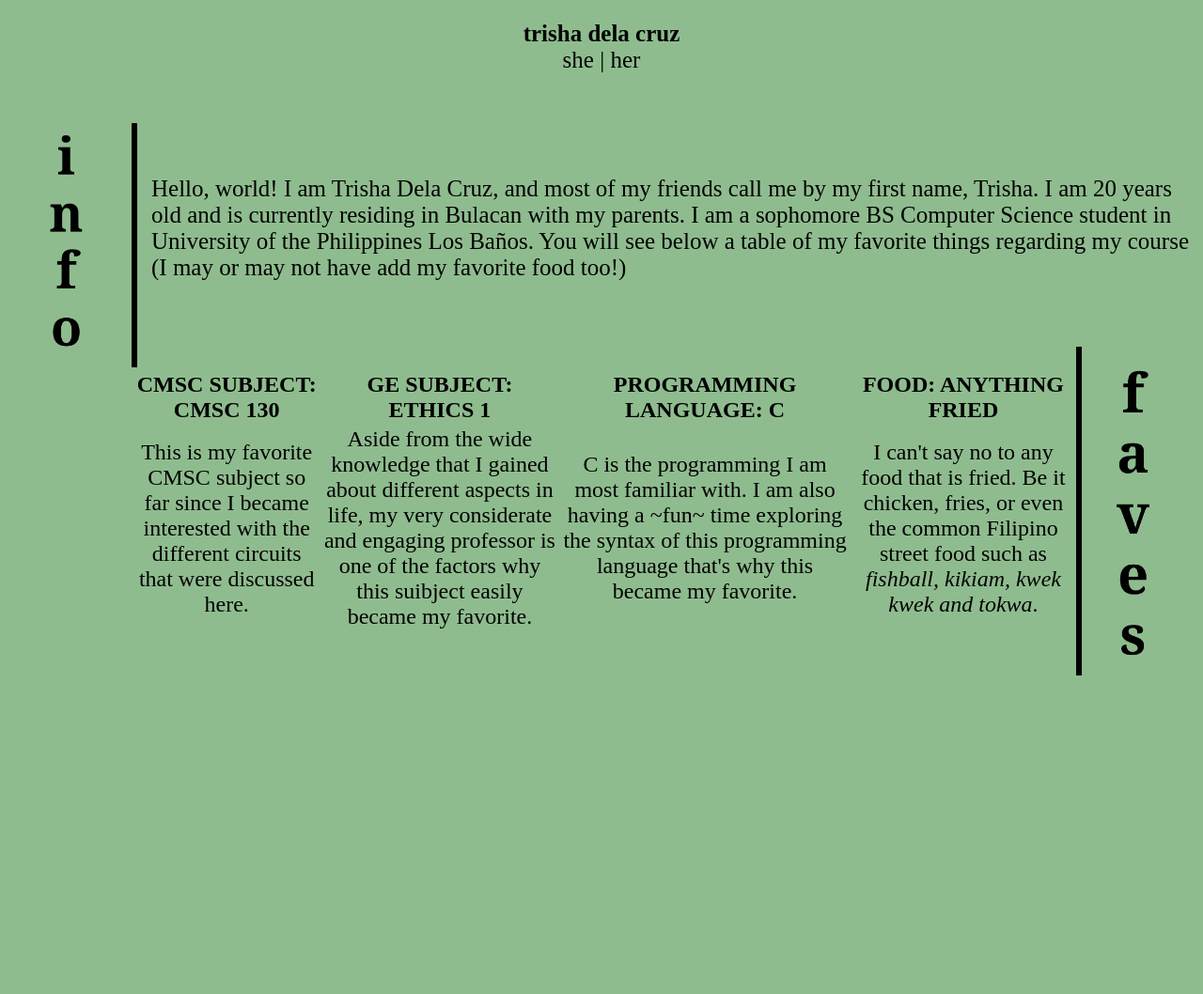
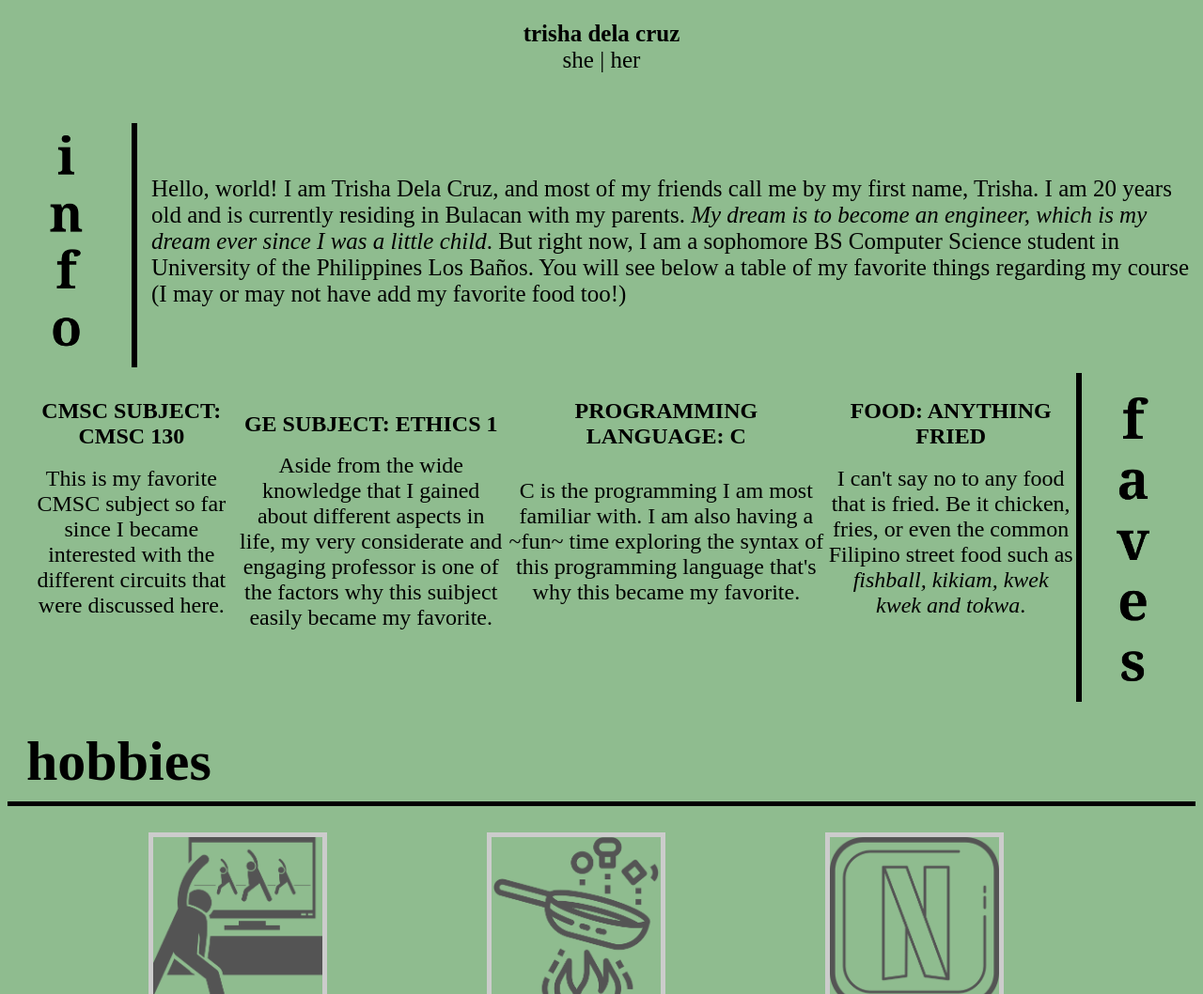
Before and after one commit to tatlosiyaa/exercise1, a plain HTML site: page index.html in a window 1280 px wide. Shown: the part 487-1545 px from the top of the page at 94% size. Before the commit the page ends 1221 px from the top, so only its background shows below. Drawn offline with Linux system fonts and the light colour scheme.

Commit message:
Additional INfo

```diff
--- a/index.css
+++ b/index.css
@@ -24,7 +24,7 @@ body{
     background-color: darkseagreen;
 }
 
-.inf{
+.inf, dream{
     float: left;
     padding-bottom: 15px;
     padding-right: 7px;
@@ -55,4 +55,35 @@ body{
     height: 350px;
     float: right;
     padding-right: 25px;
+}
+
+h3{
+    font-size: 60px;
+    margin-left: 20px;
+    margin-bottom:7px;
+}
+.gallery {
+
+    margin-left: 150px;
+    margin-right: 20px;
+    margin-top: 20px;
+    margin-bottom: 20px;
+    border: 5px solid #ccc;
+    float: left;
+    width: 180px;
   }
+
+  .gallery:hover {
+    border: 5px solid #777;
+  }
+
+  .gallery img {
+    width: 100%;
+    height: auto;
+  }
+
+  .desc {
+    padding: 15px;
+    text-align: center;
+    color: rgb(66, 66, 66);
+  }
--- a/index.html
+++ b/index.html
@@ -23,7 +23,8 @@
            <img class="inf" src="info.png" height="250px">
            <div class="vl"></div>
            <br><br>Hello, world! I am Trisha Dela Cruz, and most of my friends call me by my first name, Trisha.
-           I am 20 years old and is currently residing in Bulacan with my parents. I am a sophomore
+           I am 20 years old and is currently residing in Bulacan with my parents. <i>My dream is to become an engineer,
+            which is my dream ever since I was a little child</i>. But right now, I am a sophomore
            BS Computer Science student in University of the Philippines Los Baños. You will see below
            a table of my favorite things regarding my course (I may or may not have add my favorite food too!)
        </p>
@@ -71,4 +72,31 @@
             </table>
         </p>
     </div>
+
+    <div class="hobbies">
+        <br>
+        <h3> hobbies </h3>
+        <hr color="black" size="5">
+
+        <div class="gallery">
+            <a target="_blank" href="workout.png">
+              <img src="workout.png" width="800" height="600">
+            </a>
+            <div class="desc">Working Out</div>
+          </div>
+
+          <div class="gallery">
+            <a target="_blank" href="cooking.png">
+              <img src="cooking.png"width="800" height="600">
+            </a>
+            <div class="desc">Cooking</div>
+          </div>
+
+          <div class="gallery">
+            <a target="_blank" href="netflix.png">
+              <img src="netflix.png"width="800" height="600">
+            </a>
+            <div class="desc">Watching movies</div>
+          </div>
+    </div>
 </body>
```
Also changed, not shown: cooking.png (added), dream.png (added), netflix.png (added), workout.png (added).
